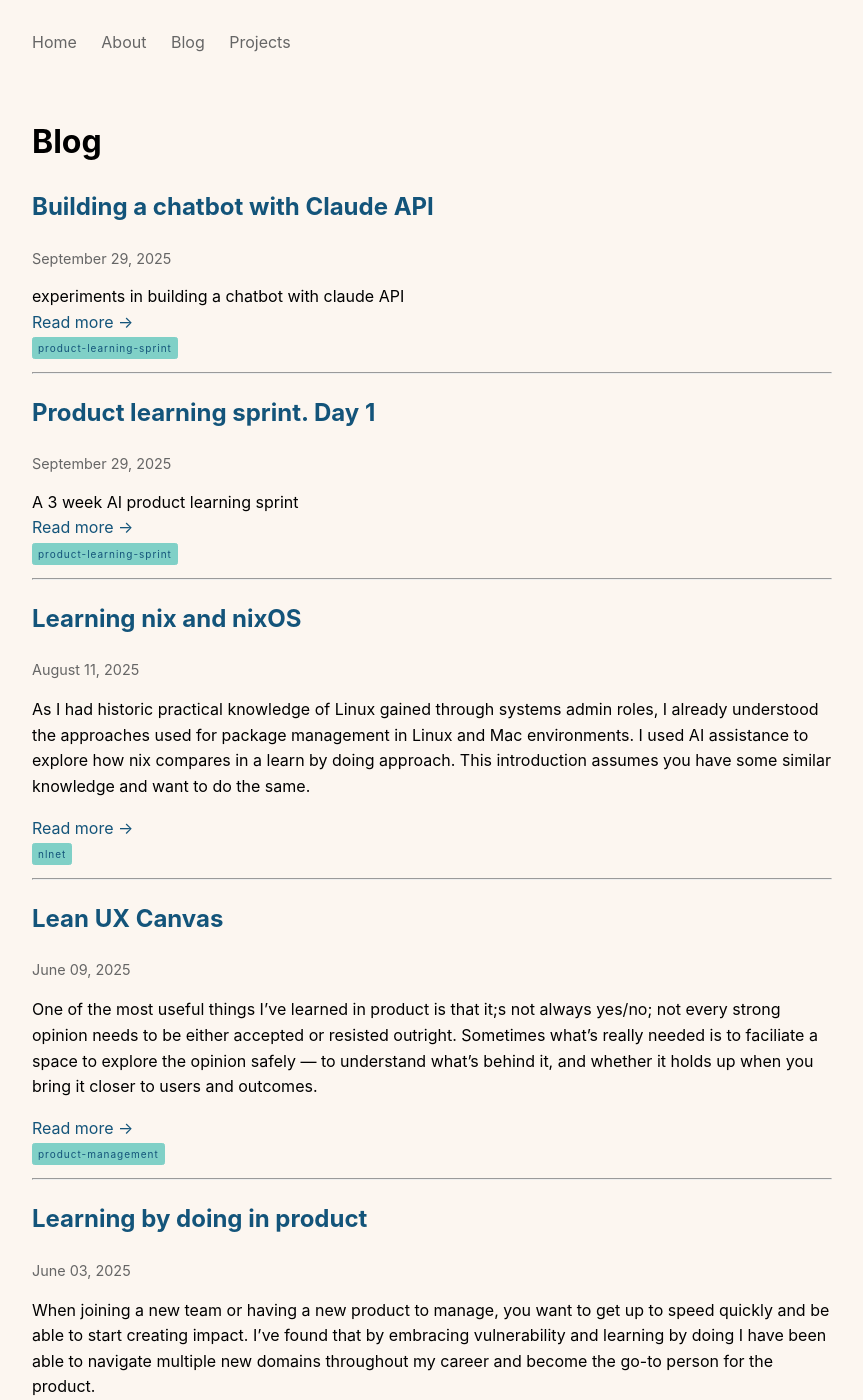
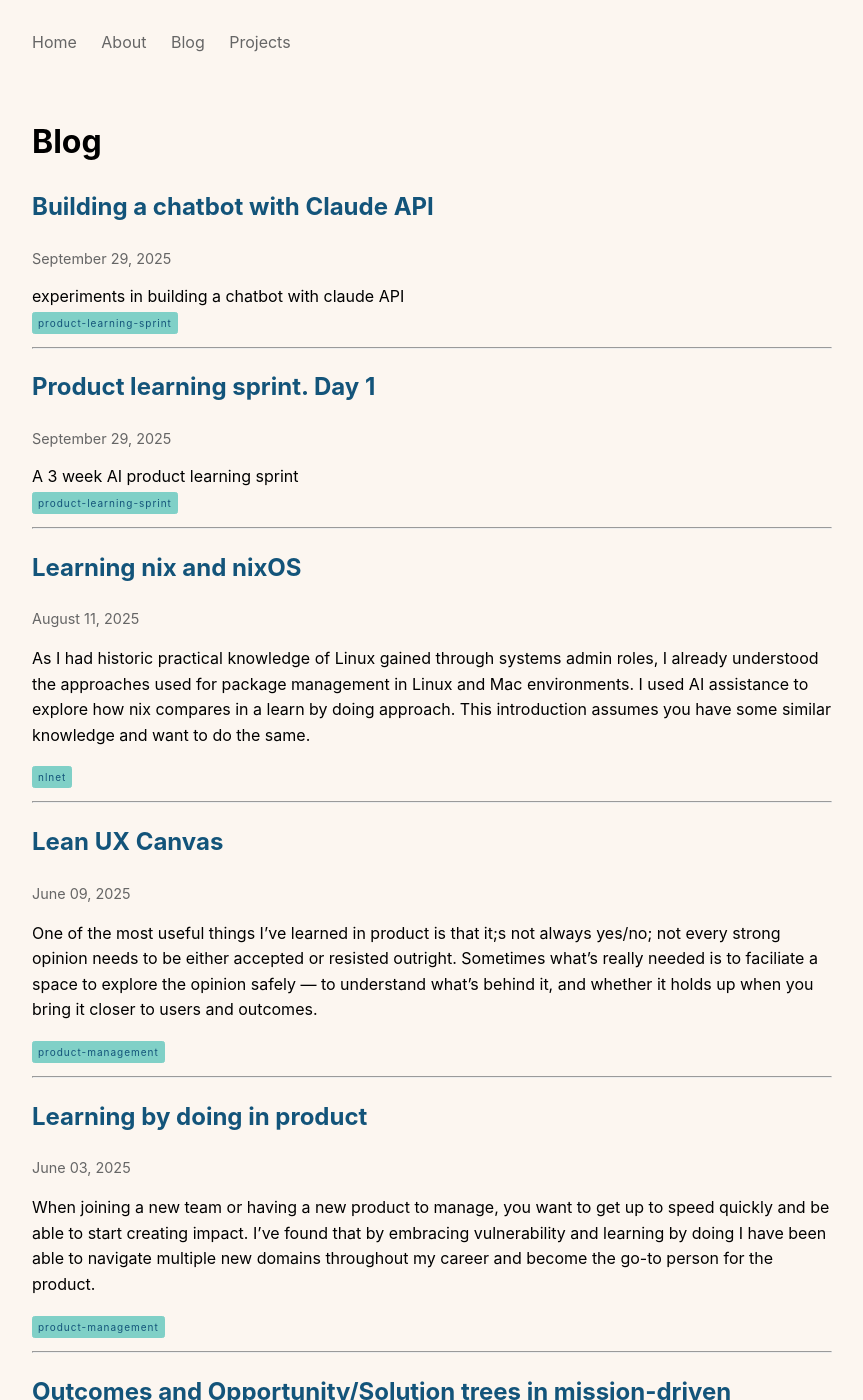
Before and after one commit to themarkness/themarkness.github.io, a Jekyll site: the page built from blog.md, in a window 1280 px wide and 1400 px high. Shown: the whole window, without its empty margins (208-1071 px from the left). Built offline with Jekyll 4.4.1, drawn with Linux system fonts in a browser that asks for light colours; some of the changed text lies outside the part shown.

Commit message:
remove read more link

```diff
--- a/blog.md
+++ b/blog.md
@@ -13,7 +13,6 @@ date: 2017-01-01
         {{ post.excerpt }}
     </div>
 
-    <a href="{{ post.url }}" class="read-more">Read more →</a>
         {% if post.tags.size > 0 %}
     <div class="post-tags">
         {% for tag in post.tags %}
```
